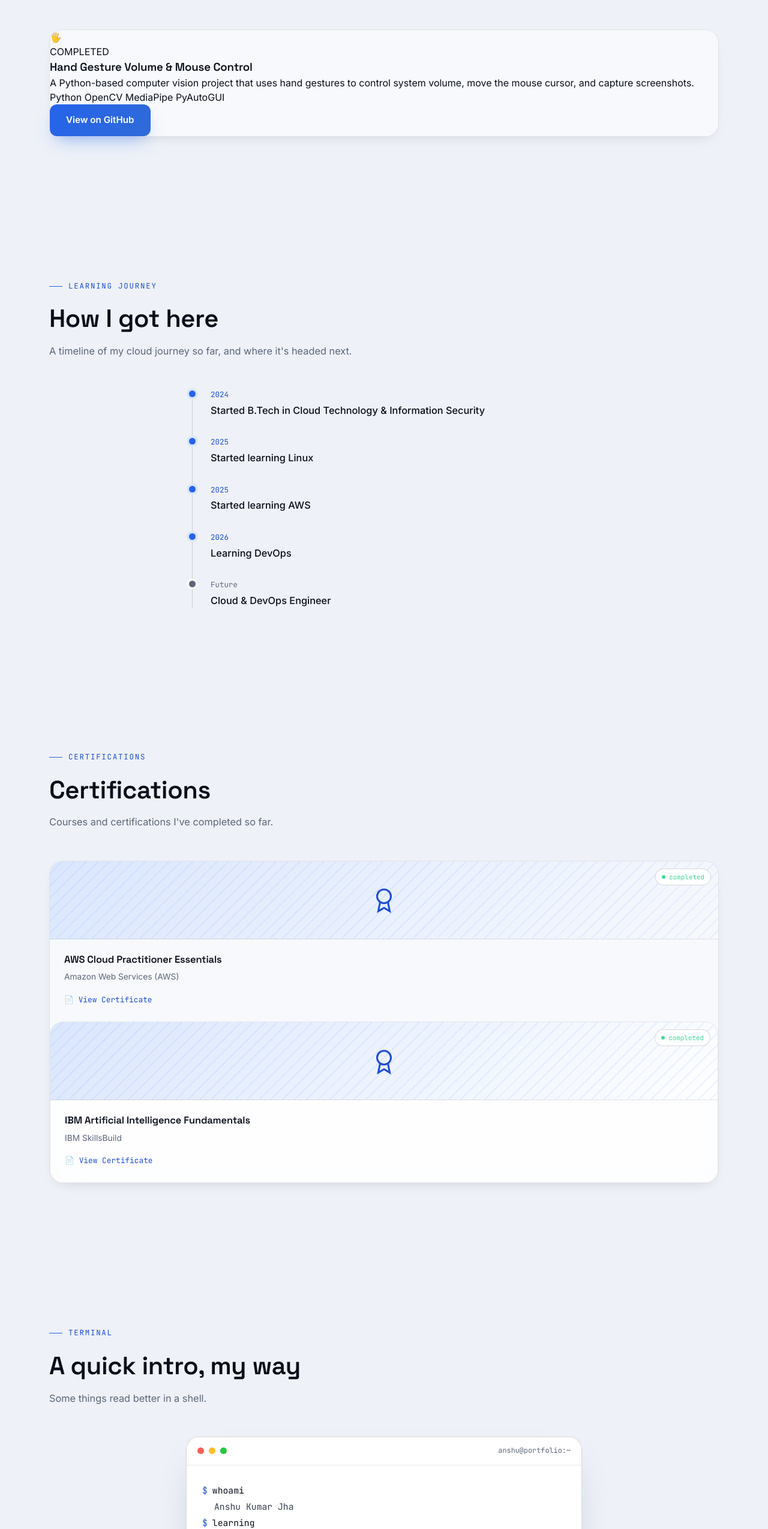
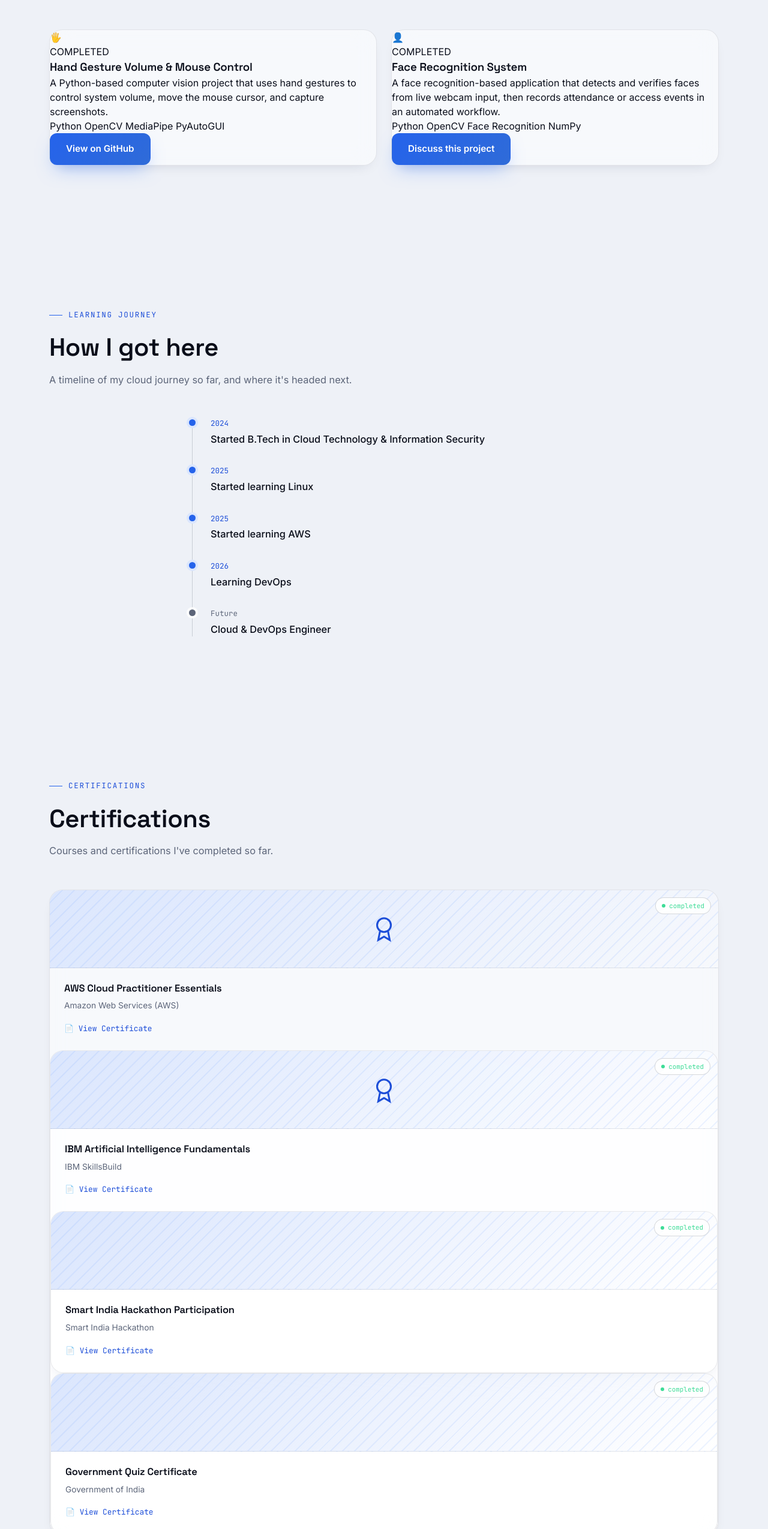
Before and after one commit to anshukumarjha917-sys/Anshu-portfolio-09, a plain HTML site: page index.html in a window 1280 px wide. Shown: the part 3604-6153 px from the top of the page at 60% size. Drawn offline with Linux system fonts and the light colour scheme.

Commit message:
Updated certificates

```diff
--- a/index.html
+++ b/index.html
@@ -606,6 +606,42 @@ a:focus-visible, button:focus-visible, input:focus-visible, textarea:focus-visib
 
 </div>
 
+      <div class="project-card glass reveal reveal-delay-1">
+
+    <div class="project-icon">
+        👤
+    </div>
+
+    <div class="project-content">
+
+        <div class="project-status">
+            COMPLETED
+        </div>
+
+        <h3>Face Recognition System</h3>
+
+        <p>
+            A face recognition-based application that detects and verifies faces from live webcam input,
+            then records attendance or access events in an automated workflow.
+        </p>
+
+        <div class="project-tech">
+            <span>Python</span>
+            <span>OpenCV</span>
+            <span>Face Recognition</span>
+            <span>NumPy</span>
+        </div>
+
+        <div class="project-buttons">
+            <a href="#contact" class="btn btn-primary">
+                Discuss this project
+            </a>
+        </div>
+
+    </div>
+
+</div>
+
   </div>
 </section>
 
@@ -689,7 +725,44 @@ a:focus-visible, button:focus-visible, input:focus-visible, textarea:focus-visib
     📄 View Certificate
   </a>
 </div>
+       <div class="cert-card glass reveal reveal-delay-2">
+    <div class="cert-top">
+        <span class="cert-badge">
+            <span class="dot"></span>
+            completed
+        </span>
+    </div>
 
+    <div class="cert-body">
+        <h4>Smart India Hackathon Participation</h4>
+        <div class="cert-issuer">Smart India Hackathon</div>
+
+        <a href="certificates/SIH_participation.pdf"
+           target="_blank"
+           class="cert-link">
+            📄 View Certificate
+        </a>
+    </div>
+</div>
+<div class="cert-card glass reveal reveal-delay-3">
+    <div class="cert-top">
+        <span class="cert-badge">
+            <span class="dot"></span>
+            completed
+        </span>
+    </div>
+
+    <div class="cert-body">
+        <h4>Government Quiz Certificate</h4>
+        <div class="cert-issuer">Government of India</div>
+
+        <a href="certificates/Government_Quiz.pdf"
+           target="_blank"
+           class="cert-link">
+            📄 View Certificate
+        </a>
+    </div>
+</div>
   </div>
 </section>
 
```
Also changed, not shown: 2 other files.
